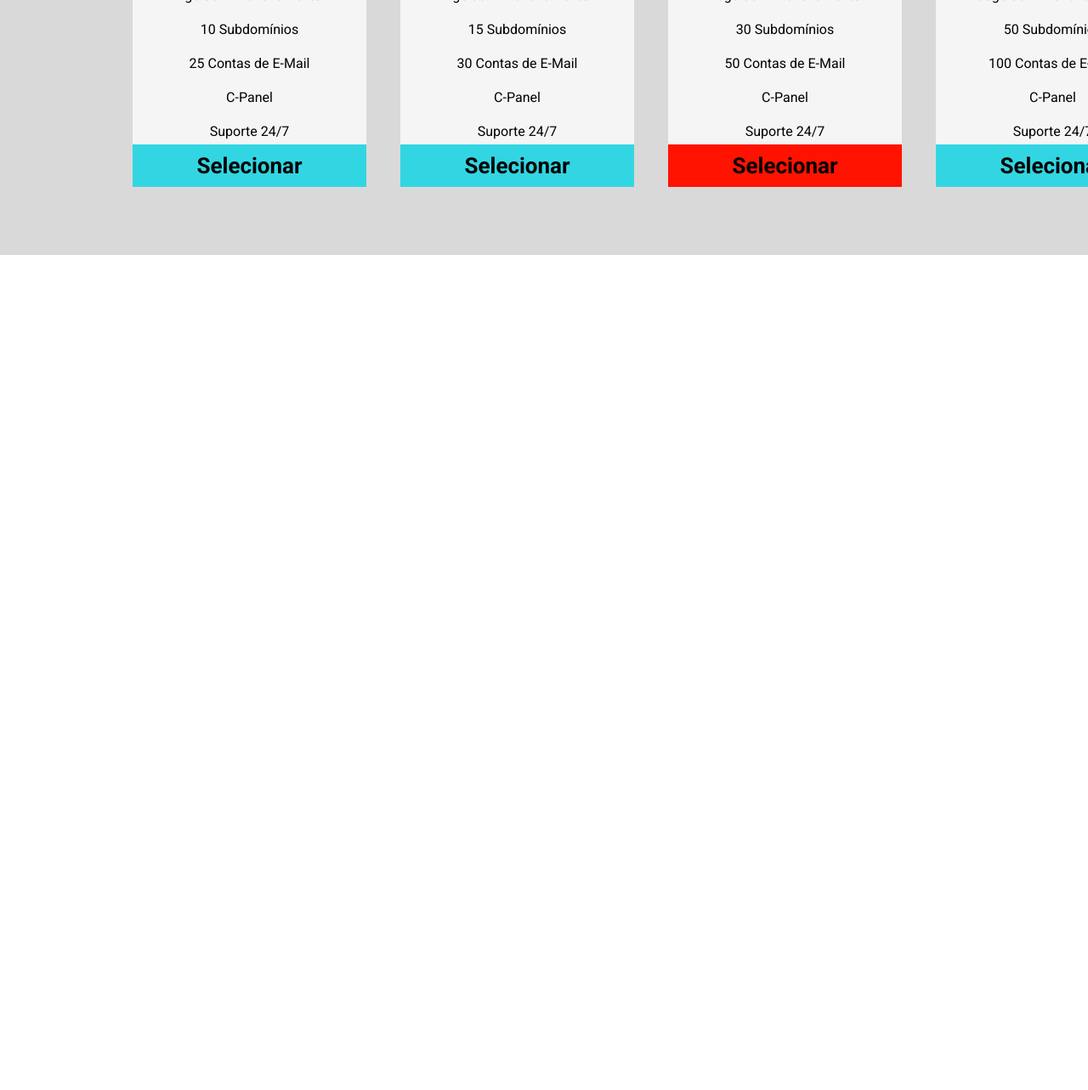
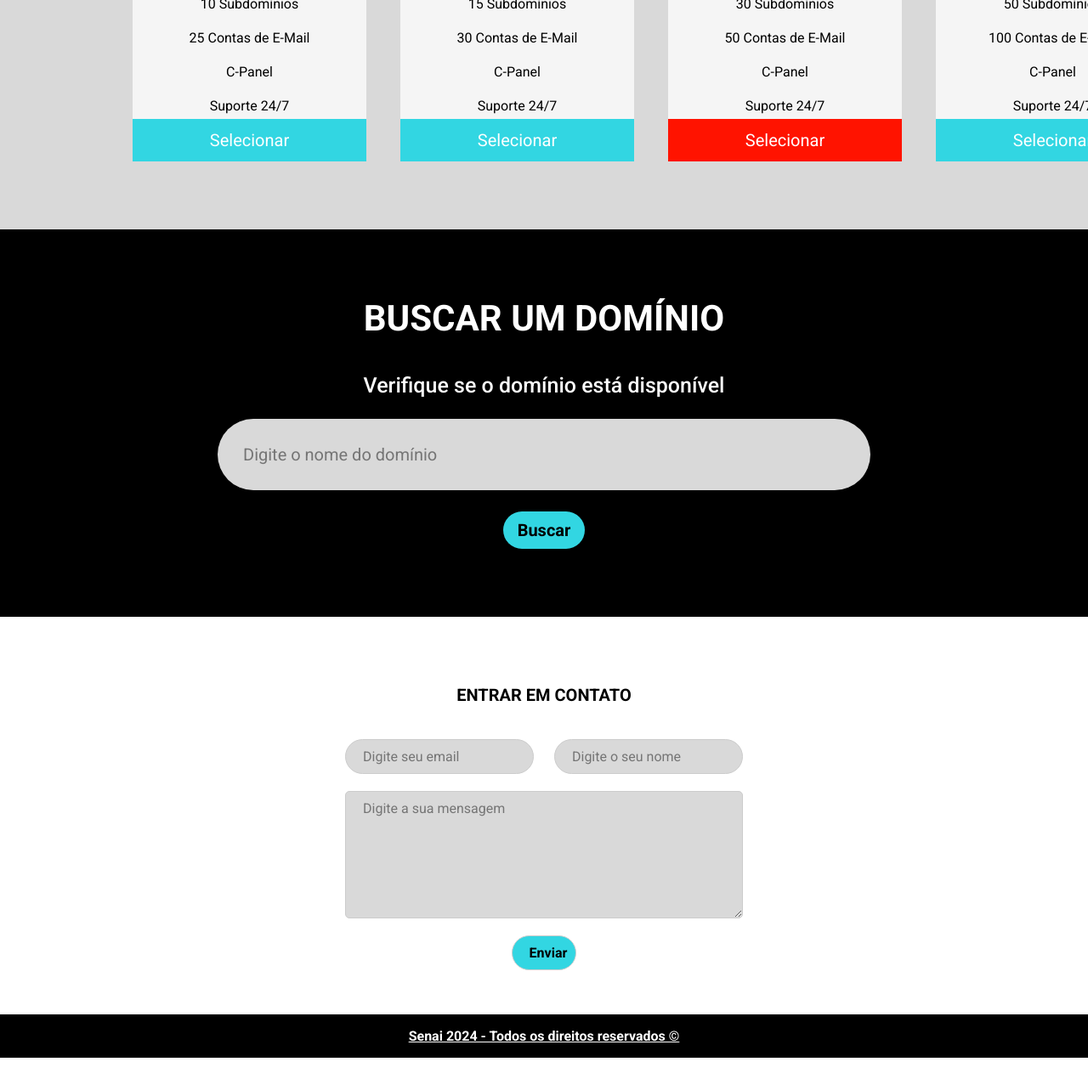
Before and after one commit to simplesmenteeu/WebHosting, a plain HTML site: page index.html in a window 1280 px wide. Shown: the part 1602-2885 px from the top of the page at 85% size. Before the commit the page ends 1902 px from the top, so only its background shows below. Drawn offline with Linux system fonts and the light colour scheme.

Commit message:
Finalização dos planos, Seção de contato e Footer, HTML e CSS completos

```diff
--- a/assets/css/style.css
+++ b/assets/css/style.css
@@ -143,17 +143,18 @@ nav{
 }
 .planos-container .precos-container .preco{
     background-color: #32D6E2;
-    width: 150px;
-    height: 150px;
+    width: 120px;
+    height: 120px;
     margin: auto;
     border-radius: 50%;
-    padding-top: 60px;
-    font-size: 25px;
+    padding-top: 45px;
+    font-size: 20px;
     font-weight: 600;
     list-style: none;
     margin-bottom: -65px;
     z-index: 1;
     position: relative;
+    color: white;
 }
 .planos-container .precos-container .nome-plano{
     width: 280px;
@@ -172,11 +173,111 @@ nav{
 }
 .planos-container .precos-container .btn-plano{
     background-color: #32D6E2;
-    color: black;
-    font-size: 26px;
-    font-weight: 600;
+    color: white;
+    font-size: 20px;
+    font-weight: 400;
     height: 50px;
+    cursor: pointer;
 }
 .planos-container .precos-container .recomendado{
     background-color: #FF1300;
+    color: white;
 }
+.buscar-dominio{
+    background-color: black;
+    color: white;
+    text-align: center;
+    padding: 5em 0;
+}
+.buscar-dominio h2{
+    font-weight: 600;
+    font-size: 42px;
+    margin-top: 0;
+    margin-bottom: 15px;
+}
+.buscar-dominio p{
+    font-size: 25px;
+    margin-top: 40px;
+    margin-bottom: 25px;
+    font-weight: 500;
+}
+.buscar-dominio input{
+    display: block;
+    position: relative;
+    margin-left: auto;
+    margin-right: auto;
+    border: none;
+    border-radius: 5px;
+}
+.buscar-dominio input[type=text]{
+    width: 60%;
+    margin-bottom: 25px;
+    padding: 20px;
+    font-size: 20px;
+    background-color: #d9d9d9;
+    border-radius: 50px;
+    padding: 30px;
+    color: #898989;
+}
+.buscar-dominio input[type=submit]{
+    width: 7.5%;
+    padding: 10px;
+    font-size: 20px;
+    border-radius: 50px;
+    background-color: #32D6E2;
+    font-weight: 600;
+    cursor: pointer;
+}
+.contato-container{
+    text-align: center;
+    padding-top: 5em;
+    padding-bottom: 2em;
+}
+.contato-container h2{
+    font-size: 20px;
+    margin-bottom: 40px;
+}
+.contato-container input, .contato-container textarea{
+    width: 222px;
+    padding: 10px 20px;
+    font-size: 16px;
+    border-radius: 5px;
+    border: 1px solid #ccc;
+    margin-left: 10px;
+    margin-right: 10px;
+    margin-bottom: 20px;
+}
+.contato-container textarea{
+    display: block;
+    position: relative;
+    margin-left: auto;
+    margin-right: auto;
+    width: 468px;
+    height: 150px;
+    background-color: #d9d9d9;
+}
+.contato-container input[type=submit]{
+    display: block;
+    position: relative;
+    margin-right: auto;
+    margin-left: auto;
+    background-color: #32D6E2;
+    font-weight: 600;
+    border-radius: 50px;
+    width: 6%;
+    cursor: pointer;
+}
+.contato-container input[type=text], .contato-container input[type=email]{
+    border-radius: 50px;
+    background-color: #d9d9d9;
+}
+footer{
+    background-color: black;
+    font-weight: 700;
+    color: white;
+    margin-bottom: 50px;
+    text-align: center;
+    padding-top: 1em;
+    padding-bottom: 1em;
+    text-decoration: underline;
+}
--- a/index.html
+++ b/index.html
@@ -5,7 +5,6 @@
     <meta name="viewport" content="width=device-width, initial-scale=1.0">
     <title>Document</title>
     <link rel="stylesheet" href="assets/css/style.css">
-    <script src="https://kit.fontawesome.com/5d479eb95c.js" crossorigin="anonymous"></script>
 
 </head>
 <body>
@@ -96,5 +95,29 @@
         </div>
     </section>
 
+    <section class="buscar-dominio">
+        <h2>BUSCAR UM DOMÍNIO</h2>
+        <p>Verifique se o domínio está disponível</p>
+        <form action="">
+            <input type="text" name="domain" placeholder="Digite o nome do domínio">
+            <input type="submit" value="Buscar">
+        </form>
+    </section>
+
+    <section class="contato-container">
+        <h2>ENTRAR EM CONTATO</h2>
+        <form action="">
+            <input type="email" name="email" placeholder="Digite seu email">
+            <input type="text" name="nome" placeholder="Digite o seu nome">
+            <textarea name="message" placeholder="Digite a sua mensagem"></textarea>
+            <input type="submit" value="Enviar">
+        </form>
+    </section>
+
+    <footer>
+        <p>Senai 2024 - Todos os direitos reservados &copy;</p>
+    </footer>
+
+    <script src="https://kit.fontawesome.com/5d479eb95c.js" crossorigin="anonymous"></script>
 </body>
 </html>
```
